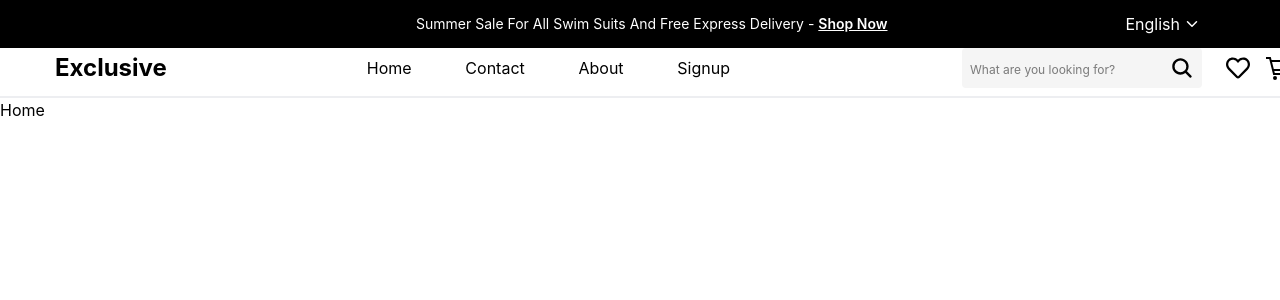
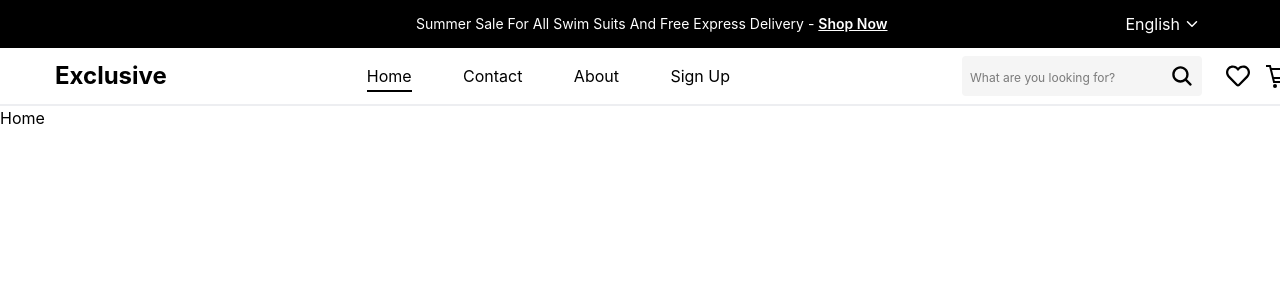
Before and after one commit to adam-ibrahim-rar/ecommerce-fullstack, a React (Vite) app in the folder Client/: page / in a window 1280 px wide. Shown: the top 300 px of the page. Built offline with nearby package versions, Linux system fonts and the light colour scheme.

Commit message:
Update some features in the header and adding not found page

```diff
--- a/Client/src/components/Header/NavBar.tsx
+++ b/Client/src/components/Header/NavBar.tsx
@@ -2,36 +2,78 @@
 import { FaRegHeart } from "react-icons/fa";
 import { GrCart } from "react-icons/gr";
 
-import { Link } from "react-router-dom";
+import { NavLink,Link } from "react-router-dom";
 import Search from "./Search";
 
 export default function NavBar() {
 
   return (
    <>
-    <div className="w-[1170px] mx-auto flex  justify-between items-center h-10 gap-58 jucbtify-between">
+    <div className="w-[1170px] mt-2 mx-auto flex  justify-between items-center h-10 gap-58 jucbtify-between">
       <span className="flex gap-50 w-[675px] ">
+
+        <Link to="/">
      <h1 className="text-2xl font-bold">Exclusive</h1>
-        <ul className="flex w-[367px] gap-12 items-center justify-between">
+    </Link>
+        <ul className="flex w-[367px] items-center justify-between">
   <li>
-            <Link to="/" className="hover:underline">
+    <NavLink
+      to="/"
+      className={({ isActive }) =>
+        `pb-1 transition-all duration-200 ${
+          isActive
+            ? "border-b-2 border-black"
+            : ""
+        }`
+      }
+    >
       Home
-            </Link>
+    </NavLink>
   </li>
+
   <li>
-            <Link to="/contact" className="hover:underline">
+    <NavLink
+      to="/contact"
+      className={({ isActive }) =>
+        `pb-1 transition-all duration-200 ${
+          isActive
+            ? "border-b-2 border-black"
+            : ""
+        }`
+      }
+    >
       Contact
-            </Link>
+    </NavLink>
   </li>
+
   <li>
-            <Link to="/about" className="hover:underline">
+    <NavLink
+      to="/about"
+      className={({ isActive }) =>
+        `pb-1 transition-all duration-200 ${
+          isActive
+            ? "border-b-2 border-black"
+            : ""
+        }`
+      }
+    >
       About
-            </Link>
+    </NavLink>
   </li>
+
   <li>
-            <Link to="/signup" className="hover:underline">
-            Signup
-            </Link>
+    <NavLink
+      to="/signup"
+      className={({ isActive }) =>
+        `pb-1 transition-all duration-200 ${
+          isActive
+            ? "border-b-2 border-black"
+            : ""
+        }`
+      }
+    >
+      Sign Up
+    </NavLink>
   </li>
 </ul>
       </span>
--- /dev/null
+++ b/Client/src/pages/Contact.tsx
@@ -0,0 +1,7 @@
+import React from 'react'
+
+export default function Contact() {
+  return (
+    <div>Contact</div>
+  )
+}
--- /dev/null
+++ b/Client/src/pages/NotFound.tsx
@@ -0,0 +1,38 @@
+import { Link } from "react-router-dom";
+
+export default function NotFound() {
+  return (
+    <main className="min-h-[80vh] flex items-center justify-center px-6">
+      <div className="text-center">
+        <h1 className="text-[120px] font-bold text-red-500 leading-none">
+          404
+        </h1>
+
+        <h2 className="mt-4 text-4xl font-semibold text-black">
+          Page Not Found
+        </h2>
+
+        <p className="mt-4 text-gray-500 max-w-md mx-auto">
+          Sorry, we couldn't find the page you're looking for.
+          It may have been moved or deleted.
+        </p>
+
+        <div className="mt-10 flex justify-center gap-4">
+          <Link
+            to="/"
+            className="bg-red-500 hover:bg-red-600 text-white px-6 py-3 rounded-md transition"
+          >
+            Back to Home
+          </Link>
+
+          <Link
+            to="/contact"
+            className="border border-gray-300 px-6 py-3 rounded-md hover:bg-gray-100 transition"
+          >
+            Contact Us
+          </Link>
+        </div>
+      </div>
+    </main>
+  );
+}
--- /dev/null
+++ b/Client/src/pages/Singing/Singup.tsx
@@ -0,0 +1,7 @@
+import React from 'react'
+
+export default function Signup() {
+  return (
+    <div>Signup</div>
+  )
+}
```
Also changed, not shown: Client/src/main.tsx (+15 -0 lines). Lines whose indentation alone changed are shown as unchanged.
